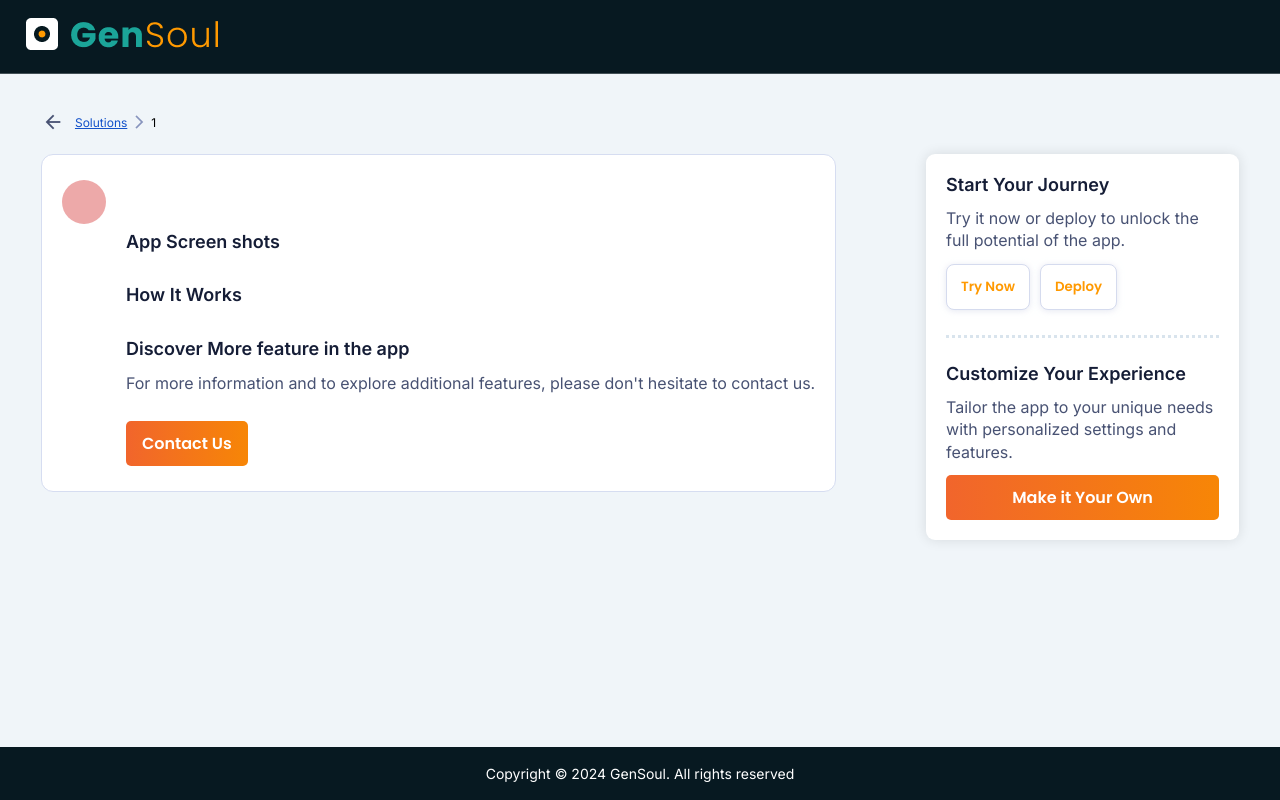
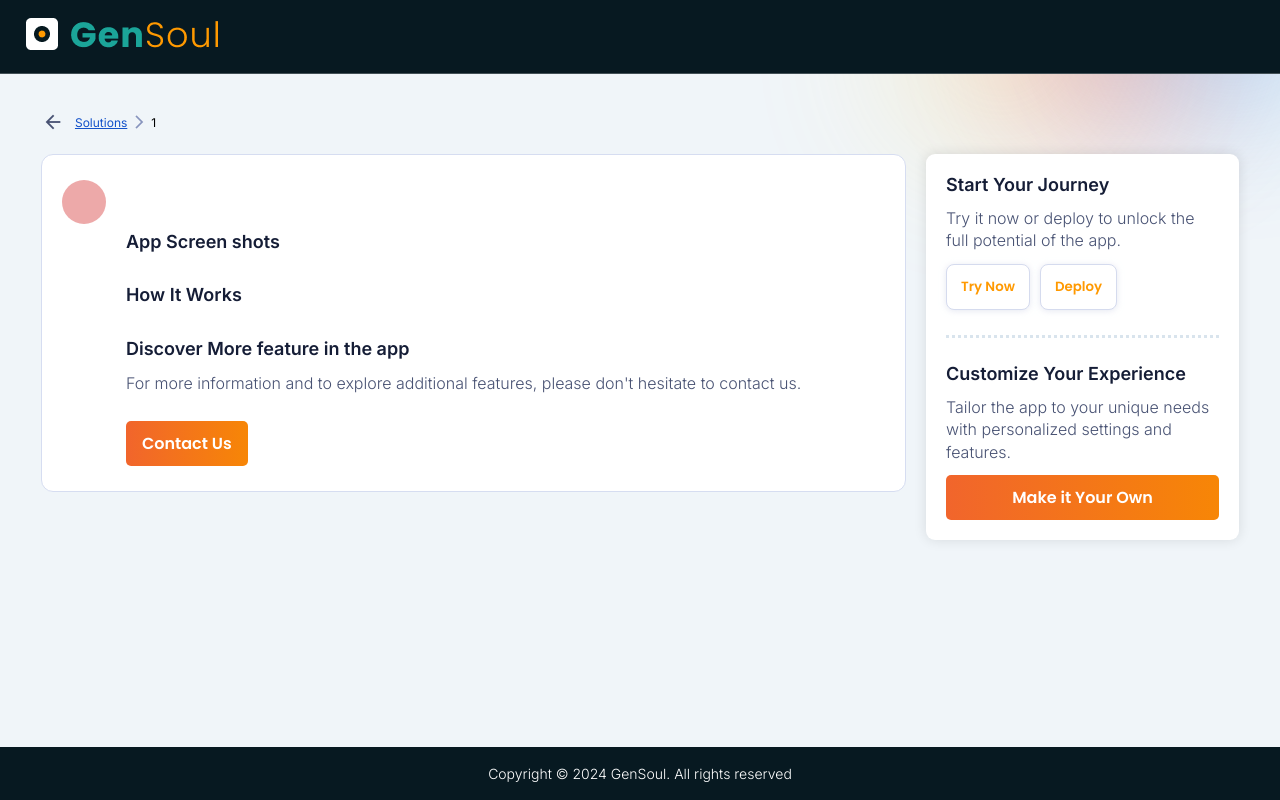
Before and after one commit to shajjar-emumba/gen-soul, an Angular app: page /solution/1 in a window 1280 px wide. Built offline with nearby package versions, Linux system fonts and the light colour scheme.

Commit message:
style(pages): update styles and add gradient in modal

```diff
--- a/src/app/components/header/header.component.scss
+++ b/src/app/components/header/header.component.scss
@@ -4,5 +4,5 @@
   border-bottom: 1px solid #ffffff3d;
   position: sticky;
   top: 0;
-  z-index: 1;
+  z-index: 4;
 }
--- a/src/app/components/landing-page/banner/banner.component.scss
+++ b/src/app/components/landing-page/banner/banner.component.scss
@@ -15,6 +15,9 @@
     span {
       color: #ff9900;
     }
+    @media (max-width: 540px) {
+      font-size: 36px;
+    }
   }
 }
 
@@ -22,5 +25,9 @@
   position: absolute;
   top: 0;
   right: 0;
-  z-index: 2;
+  z-index: 5;
+
+  @media (max-width: 540px) {
+    display: none;
+  }
 }
--- a/src/app/components/landing-page/solutions/card/card.component.scss
+++ b/src/app/components/landing-page/solutions/card/card.component.scss
@@ -2,7 +2,9 @@
   border: 1px solid #d6ddf1;
   padding: 20px;
   border-radius: 12px;
-  width: 420px;
+  max-width: 420px;
+  width: 100%;
+  margin: 0 auto;
   display: flex;
   gap: 8px;
   background-color: white;
@@ -32,7 +34,6 @@
       margin-top: 4px;
       margin-bottom: 10px;
       line-height: 14px;
-      font-weight: 400;
     }
     .tags {
       display: flex;
--- a/src/app/components/landing-page/solutions/solutions.component.scss
+++ b/src/app/components/landing-page/solutions/solutions.component.scss
@@ -14,11 +14,10 @@
   }
 
   &-cards {
-    display: flex;
+    display: grid;
     justify-content: center;
-    align-items: center;
+    grid-template-columns: repeat(auto-fill, minmax(250px, 420px));
     gap: 20px;
-    flex-wrap: wrap;
   }
 
   .feedback {
--- a/src/app/components/modal/modal.component.scss
+++ b/src/app/components/modal/modal.component.scss
@@ -13,6 +13,9 @@
     padding: 20px;
     border-radius: 11px;
     font-family: "Inter", sans-serif;
+    background-image: url("../../../../public/form-gradient.svg");
+    background-repeat: no-repeat;
+    background-position: center;
   }
 
   &-form {
@@ -43,3 +46,12 @@
 .mat-mdc-dialog-content {
   max-height: 100%;
 }
+
+@media (max-width: 900px) {
+  .modal {
+    flex-direction: column;
+  }
+  .mat-mdc-dialog-content {
+    max-height: 65vh;
+  }
+}
--- a/src/app/components/modal/solution-content/solution-content.component.scss
+++ b/src/app/components/modal/solution-content/solution-content.component.scss
@@ -7,6 +7,9 @@
       height: 32px;
       width: 32px;
       border-radius: 50%;
+    }
+    @media (max-width: 580px) {
+      display: none;
     }
   }
 
--- a/src/app/components/solution-page/solution-overview/solution-overview.component.scss
+++ b/src/app/components/solution-page/solution-overview/solution-overview.component.scss
@@ -58,7 +58,6 @@
 
         p {
           font-size: 12px;
-          font-weight: 400;
           color: #485273;
         }
       }
@@ -67,6 +66,9 @@
     &-works {
       ul {
         margin-left: 20px;
+        li {
+          font-weight: 300;
+        }
       }
     }
     &-features {
--- a/src/app/pages/solutions-page/solutions-page.component.html
+++ b/src/app/pages/solutions-page/solutions-page.component.html
@@ -1,6 +1,9 @@
 <section class="solution">
   <app-bread-crumb />
 
+  <div class="gradient-container">
+    <img src="gradient.svg" alt="gradient illustration" />
+  </div>
   <div class="solution-content container">
     <app-solution-overview [solutionContent]="selectedSolution" />
     <app-start-journey [solutionContent]="selectedSolution" />
--- a/src/app/pages/solutions-page/solutions-page.component.scss
+++ b/src/app/pages/solutions-page/solutions-page.component.scss
@@ -7,9 +7,28 @@
     justify-content: space-between;
     gap: 20px;
 
+    app-solution-overview {
+      z-index: 3;
+      flex: 1;
+    }
+
+    app-start-journey {
+      z-index: 3;
+    }
+
     @media (max-width: 900px) {
       flex-direction: column;
       align-items: center;
     }
   }
 }
+
+.gradient-container {
+  position: absolute;
+  top: 0;
+  right: 0;
+
+  @media (max-width: 540px) {
+    display: none;
+  }
+}
--- a/src/styles.scss
+++ b/src/styles.scss
@@ -56,6 +56,10 @@ body {
   width: 96%;
 }
 
+p {
+  font-weight: 300;
+}
+
 // material UI custom resets
 
 .mat-mdc-menu-content {
```
Also changed, not shown: public/form-gradient.svg (added), public/hero-illustration.png (deleted).
